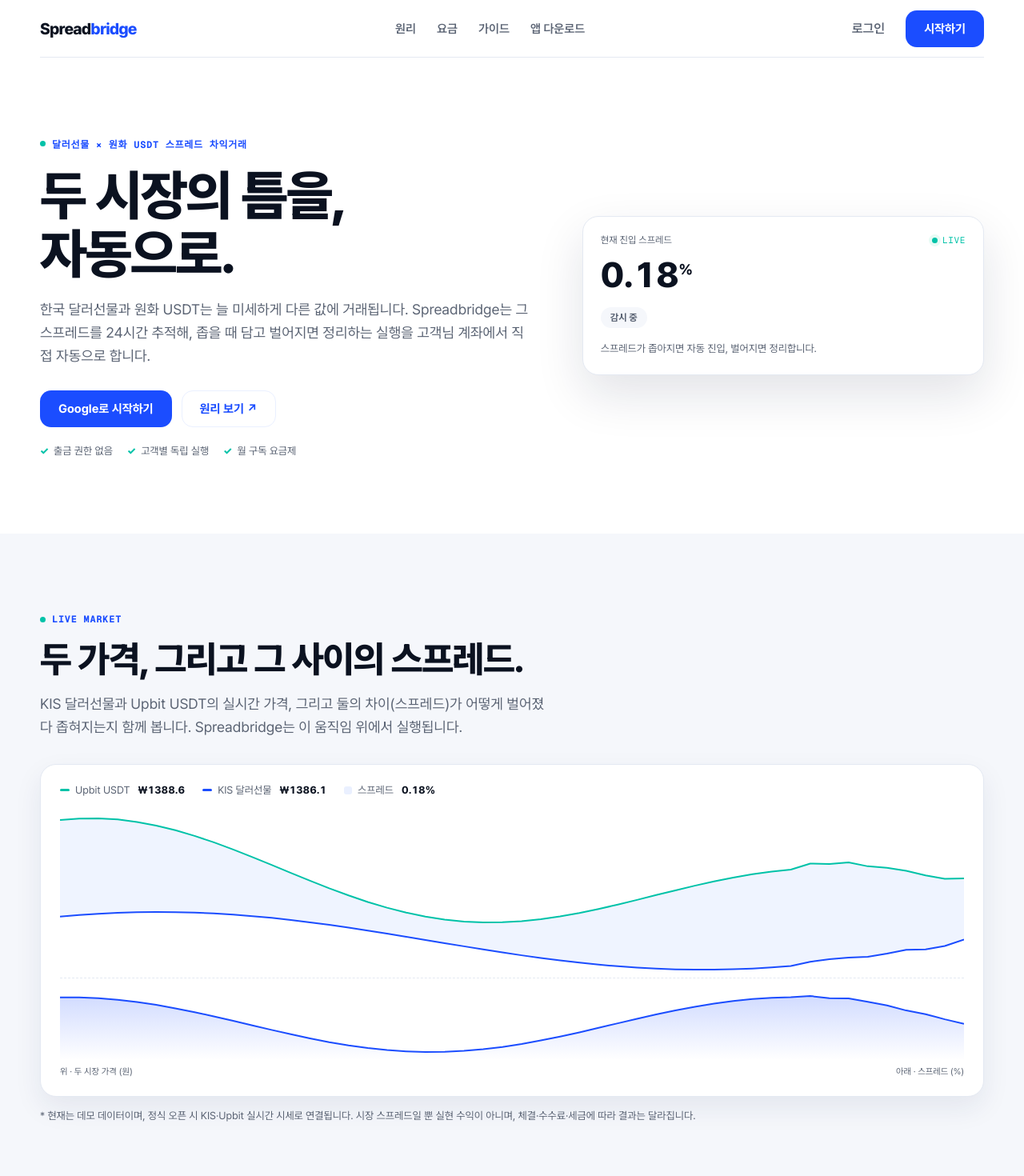
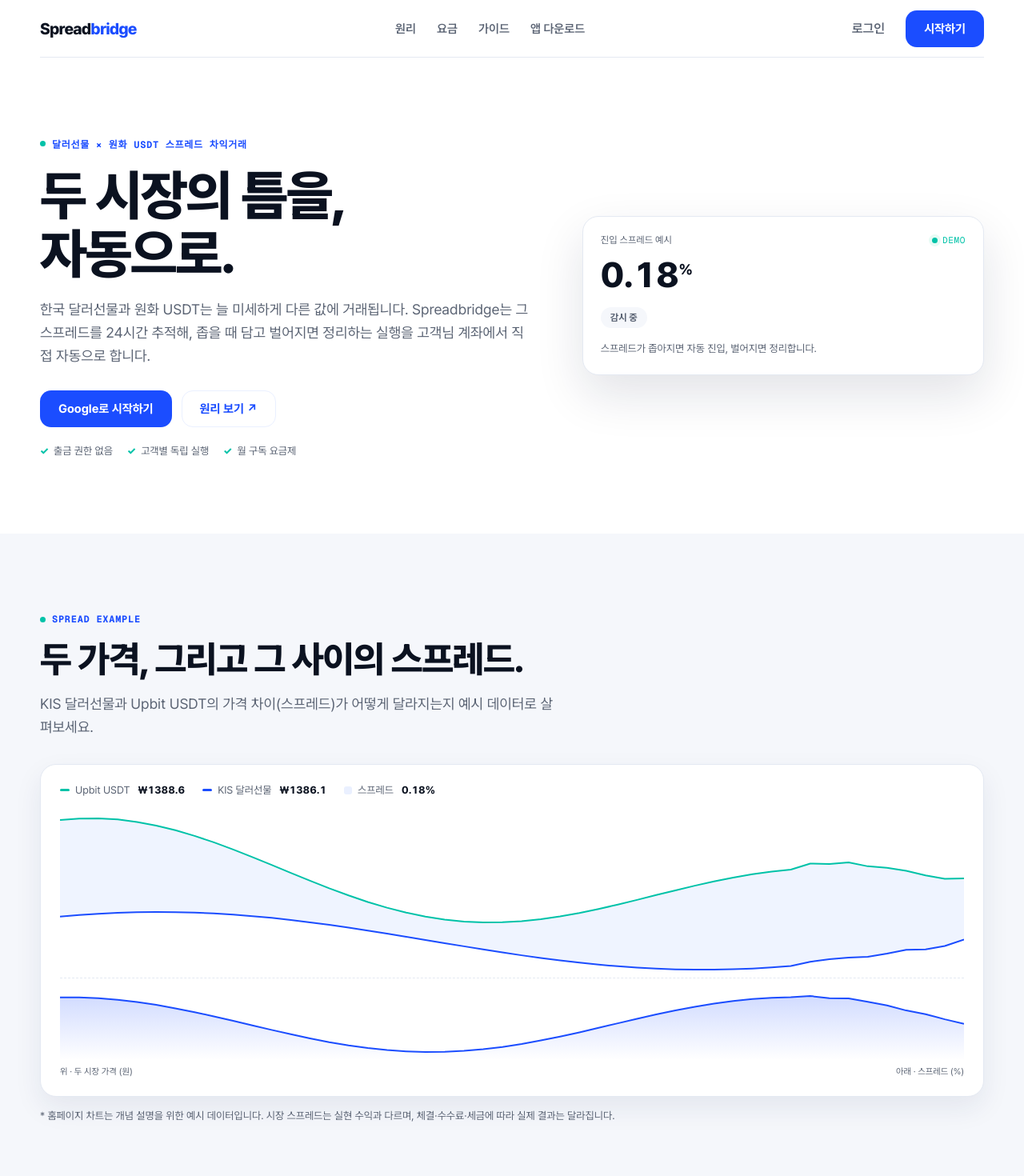
Before and after one commit to thespreadbridge/spreadbridge-frontend, a Next.js app: page / in a window 1280 px wide. Shown: the top 1470 px of the page at 80% size. Built offline with nearby package versions, Linux system fonts and the light colour scheme.

Commit message:
Clarify homepage market examples for the public launch

```diff
--- a/src/components/landing/Faq.tsx
+++ b/src/components/landing/Faq.tsx
@@ -3,7 +3,7 @@
   ['제 돈을 맡기는 건가요?', '아니요. 비수탁이라 자산은 고객님 계좌에 있고, Spreadbridge는 출금 권한을 받지 않습니다.'],
   ['얼마나 벌 수 있나요?', '수익을 보장하지 않습니다. 스프레드·시장 상황·체결에 따라 다르며 손실이 발생할 수 있습니다.'],
   ['최소 얼마가 필요한가요?', '필요한 금액은 거래 수량과 거래소·증권사의 조건에 따라 달라집니다. 시작 전에 테더 매수대금과 선물 증거금, 거래 비용을 확인해 주세요.'],
-  ['어떤 거래소를 지원하나요?', '현재 KIS 달러선물과 Upbit USDT를 지원하며, 대상 시장은 확대 예정입니다.'],
+  ['어떤 거래소를 지원하나요?', '현재 KIS 달러선물과 Upbit USDT를 지원합니다.'],
 ];
 
 export function Faq() {
--- a/src/components/landing/HeroSpreadCard.tsx
+++ b/src/components/landing/HeroSpreadCard.tsx
@@ -13,10 +13,10 @@
         : { label: '감시 중', cls: 'watch' };
 
   return (
-    <aside className="sb-spread-card" aria-label="현재 시장 스프레드 (데모)">
+    <aside className="sb-spread-card" aria-label="시장 스프레드 예시">
       <div className="sb-spread-head">
-        <span>현재 진입 스프레드</span>
-        <span className="sb-live"><i />LIVE</span>
+        <span>진입 스프레드 예시</span>
+        <span className="sb-live"><i />DEMO</span>
       </div>
       <div className="sb-spread-num">{spread.toFixed(2)}<sup>%</sup></div>
       <span className={`sb-spread-status sb-spread-status-${status.cls}`}>{status.label}</span>
--- a/src/components/landing/LiveSpread.tsx
+++ b/src/components/landing/LiveSpread.tsx
@@ -9,9 +9,9 @@
   return (
     <section className="sb-section sb-section-tint">
       <div className="shell">
-        <span className="sb-eyebrow"><i />LIVE MARKET</span>
+        <span className="sb-eyebrow"><i />SPREAD EXAMPLE</span>
         <h2 className="sb-h2">두 가격, 그리고 그 사이의 스프레드.</h2>
-        <p className="sb-lead">KIS 달러선물과 Upbit USDT의 실시간 가격, 그리고 둘의 차이(스프레드)가 어떻게 벌어졌다 좁혀지는지 함께 봅니다. Spreadbridge는 이 움직임 위에서 실행됩니다.</p>
+        <p className="sb-lead">KIS 달러선물과 Upbit USDT의 가격 차이(스프레드)가 어떻게 달라지는지 예시 데이터로 살펴보세요.</p>
         <div className="sb-market-card">
           <div className="sb-market-legend">
             <span className="sb-leg sb-leg-usdt">Upbit USDT <b>₩{current.usdt.toFixed(1)}</b></span>
@@ -24,7 +24,7 @@
             <span>아래 · 스프레드 (%)</span>
           </div>
         </div>
-        <p className="sb-note">* 현재는 데모 데이터이며, 정식 오픈 시 KIS·Upbit 실시간 시세로 연결됩니다. 시장 스프레드일 뿐 실현 수익이 아니며, 체결·수수료·세금에 따라 결과는 달라집니다.</p>
+        <p className="sb-note">* 홈페이지 차트는 개념 설명을 위한 예시 데이터입니다. 시장 스프레드는 실현 수익과 다르며, 체결·수수료·세금에 따라 실제 결과는 달라집니다.</p>
       </div>
     </section>
   );
```
